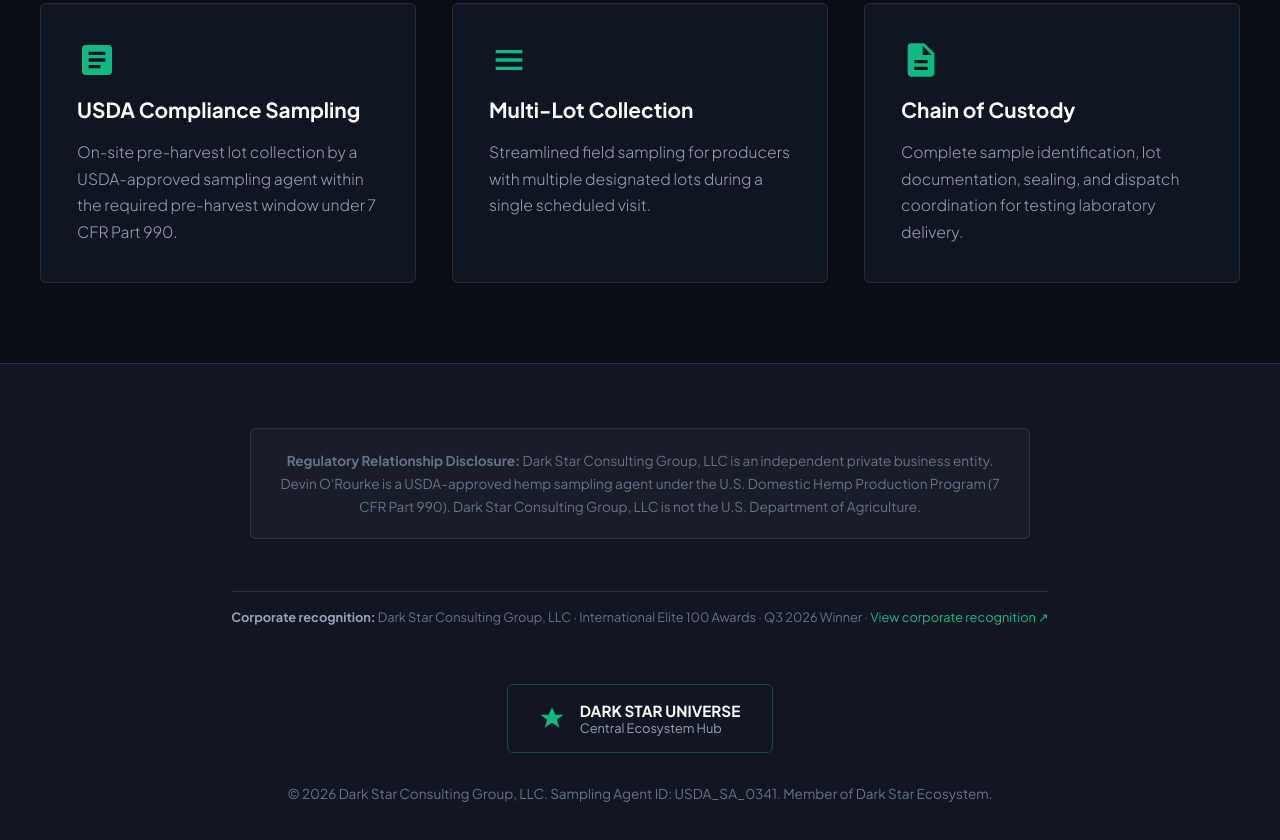
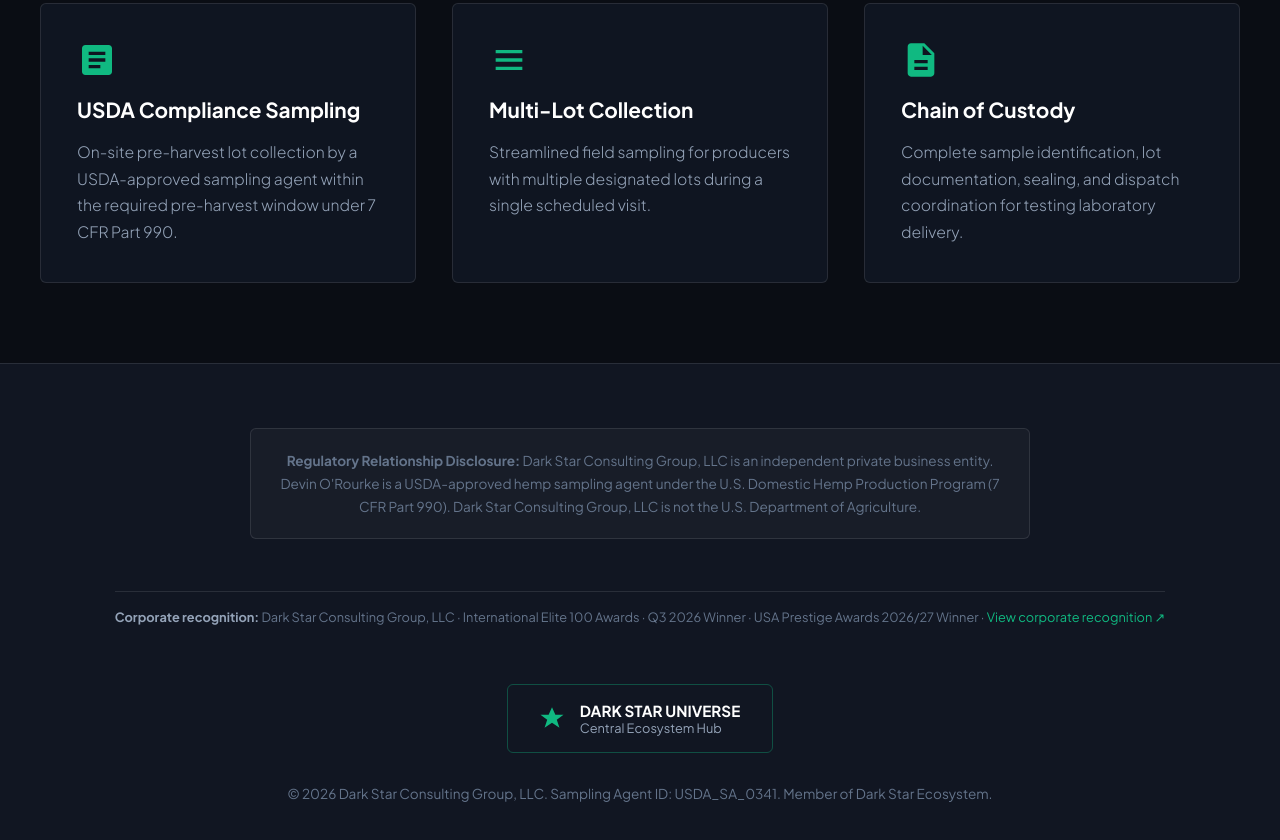
Before and after one commit to dev-in-portfolio/dscusda, a website built with Vite: page index.html in a window 1280 px wide. Shown: the part 931-1771 px from the top of the page. Built offline with nearby package versions, Linux system fonts and the light colour scheme.

Commit message:
Add USA Prestige corporate recognition

```diff
--- a/index.html
+++ b/index.html
@@ -144,7 +144,7 @@
 
       <div style="margin:1.25rem 0 1.5rem;padding-top:1rem;border-top:1px solid var(--border-subtle);font-size:0.8rem;color:var(--text-dim);line-height:1.55;">
         <strong style="color:var(--text-muted);">Corporate recognition:</strong>
-        Dark Star Consulting Group, LLC · International Elite 100 Awards · Q3 2026 Winner ·
+        Dark Star Consulting Group, LLC · International Elite 100 Awards · Q3 2026 Winner · USA Prestige Awards 2026/27 Winner ·
         <a href="https://darkstarconsultinggroup.com/recognition" style="color:var(--accent-emerald);text-decoration:none;">View corporate recognition ↗</a>
       </div>
 
```
